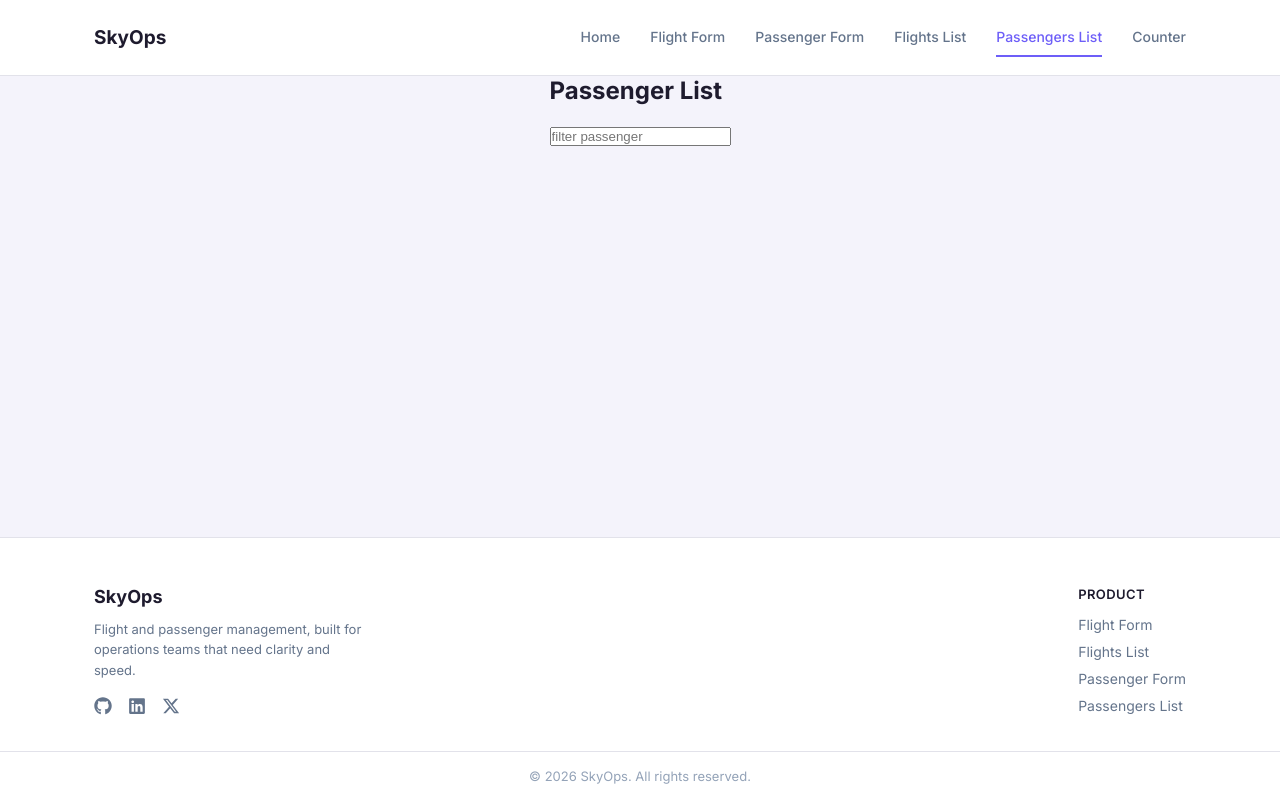
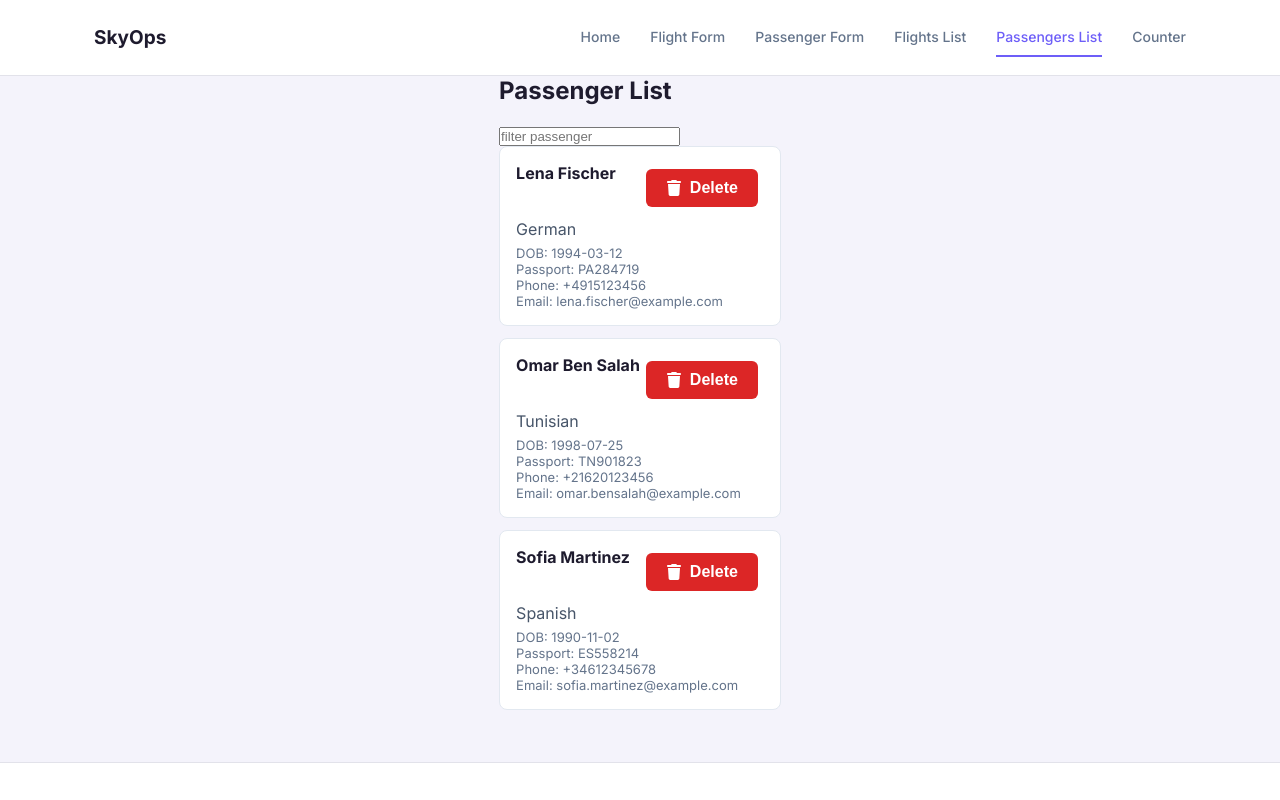
Before and after one commit to Adam-hash-a11y/skyops-forms, a React (Vite) app: page /passengers in a window 1280 px wide. Shown: the top 800 px of the page. Built offline with nearby package versions, Linux system fonts and the light colour scheme.

Commit message:
feat: add icons to delete/confirm/cancel buttons and seed passenger data

```diff
--- a/src/components/flighList/FlightList.tsx
+++ b/src/components/flighList/FlightList.tsx
@@ -3,6 +3,7 @@ import { flights, type Flight } from "../../data/flightData";
 import { Button, ButtonVariant } from "../shared/button/Button";
 import { useState } from "react";
 import { DeleteModal } from "../shared/deleteModal/DeleteModal";
+import { FaTrash } from "react-icons/fa6";
 
 const Title = styled.h2`
   margin-bottom: 20px;
@@ -16,9 +17,16 @@ const Card = styled.div`
   background: white;
 `;
 
+const CardTopRow = styled.div`
+  display: flex;
+  justify-content: space-between;
+  align-items: flex-start;
+  margin-bottom: 6px;
+`;
+
 const FlightHeader = styled.p`
   font-weight: 700;
-  margin: 0 0 6px 0;
+  margin: 0;
 `;
 
 const Route = styled.p`
@@ -60,8 +68,6 @@ export const FlightsList = () => {
   return (
     <>
       <Title>Flights List</Title>
-      <pre>State :{JSON.stringify(allFlights)}</pre>
-      <pre>variable : {JSON.stringify(flights)}</pre>
       <input
         type="text"
         placeholder="filter by"
@@ -72,9 +78,18 @@ export const FlightsList = () => {
         const currentIndex = allFlights.indexOf(flight);
         return (
           <Card key={flight.flightNumber}>
-            <FlightHeader>
-              {flight.flightNumber} — {flight.airline}
-            </FlightHeader>
+            <CardTopRow>
+              <FlightHeader>
+                {flight.flightNumber} — {flight.airline}
+              </FlightHeader>
+              <Button
+                handleButton={() => handleModalOpen(index)}
+                label="Delete"
+                variant={ButtonVariant.DANGER}
+              >
+                <FaTrash />
+              </Button>
+            </CardTopRow>
             <Route>
               {flight.origin} → {flight.destination}
             </Route>
@@ -82,11 +97,6 @@ export const FlightsList = () => {
             <Meta>
               Seats: {flight.bookedSeats}/{flight.totalSeats}
             </Meta>
-            <Button
-              handleButton={() => handleModalOpen(index)}
-              label="DELETE"
-              variant={ButtonVariant.DANGER}
-            />
             {openIndex === index && (
               <DeleteModal
                 itemKey={currentIndex}
--- a/src/components/passengerList/PassengerList.tsx
+++ b/src/components/passengerList/PassengerList.tsx
@@ -3,6 +3,7 @@ import { passengers, type Passenger } from "../../data/passengerData";
 import styled from "styled-components";
 import { Button, ButtonVariant } from "../shared/button/Button";
 import { DeleteModal } from "../shared/deleteModal/DeleteModal";
+import { FaTrash } from "react-icons/fa6";
 
 const Title = styled.h2`
   margin-bottom: 20px;
@@ -16,9 +17,16 @@ const Card = styled.div`
   background: white;
 `;
 
+const CardTopRow = styled.div`
+  display: flex;
+  justify-content: space-between;
+  align-items: flex-start;
+  margin-bottom: 6px;
+`;
+
 const PassengerName = styled.p`
   font-weight: 700;
-  margin: 0 0 6px 0;
+  margin: 0;
 `;
 
 const Nationality = styled.p`
@@ -70,19 +78,23 @@ export const PassengerList = () => {
       />
       {displayedPassengers.map((passenger, index) => (
         <Card key={index}>
-          <PassengerName>
-            {passenger.firstName} {passenger.lastName}
-          </PassengerName>
+          <CardTopRow>
+            <PassengerName>
+              {passenger.firstName} {passenger.lastName}
+            </PassengerName>
+            <Button
+              handleButton={() => handleModalOpen(index)}
+              label="Delete"
+              variant={ButtonVariant.DANGER}
+            >
+              <FaTrash />
+            </Button>
+          </CardTopRow>
           <Nationality>{passenger.nationality}</Nationality>
           <Meta>DOB: {passenger.dateOfBirth}</Meta>
           <Meta>Passport: {passenger.passportNumber}</Meta>
           <Meta>Phone: {passenger.phoneNumber}</Meta>
           <Meta>Email: {passenger.email}</Meta>
-          <Button
-            handleButton={() => handleModalOpen(index)}
-            label="DELETE"
-            variant={ButtonVariant.DANGER}
-          />
           {openIndex === index && (
             <DeleteModal
               itemKey={index}
--- a/src/components/shared/deleteModal/DeleteModal.tsx
+++ b/src/components/shared/deleteModal/DeleteModal.tsx
@@ -1,7 +1,7 @@
 import type React from "react";
 import styled from "styled-components";
 import { Button, ButtonVariant } from "../button/Button";
-import { FaBeer } from "react-icons/fa";
+import { FaTrash, FaXmark } from "react-icons/fa6";
 
 interface Props {
   label: string;
@@ -51,14 +51,14 @@ export const DeleteModal: React.FunctionComponent<Props> = ({
             label="Confirm"
             variant={ButtonVariant.DANGER}
           >
-            <FaBeer />
+            <FaTrash />
           </Button>
           <Button
             handleButton={handleClose}
             label="Cancel"
             variant={ButtonVariant.SECONDARY}
           >
-            <FaBeer />
+            <FaXmark />
           </Button>
         </ModalBox>
       </Overlay>
--- a/src/data/passengerData.ts
+++ b/src/data/passengerData.ts
@@ -8,4 +8,32 @@ export interface Passenger {
   phoneNumber: string;
 }
 
-export const passengers: Passenger[] = [];
+export const passengers: Passenger[] = [
+  {
+    firstName: "Lena",
+    lastName: "Fischer",
+    passportNumber: "PA284719",
+    nationality: "German",
+    dateOfBirth: "1994-03-12",
+    email: "lena.fischer@example.com",
+    phoneNumber: "+4915123456",
+  },
+  {
+    firstName: "Omar",
+    lastName: "Ben Salah",
+    passportNumber: "TN901823",
+    nationality: "Tunisian",
+    dateOfBirth: "1998-07-25",
+    email: "omar.bensalah@example.com",
+    phoneNumber: "+21620123456",
+  },
+  {
+    firstName: "Sofia",
+    lastName: "Martinez",
+    passportNumber: "ES558214",
+    nationality: "Spanish",
+    dateOfBirth: "1990-11-02",
+    email: "sofia.martinez@example.com",
+    phoneNumber: "+34612345678",
+  },
+];
```
